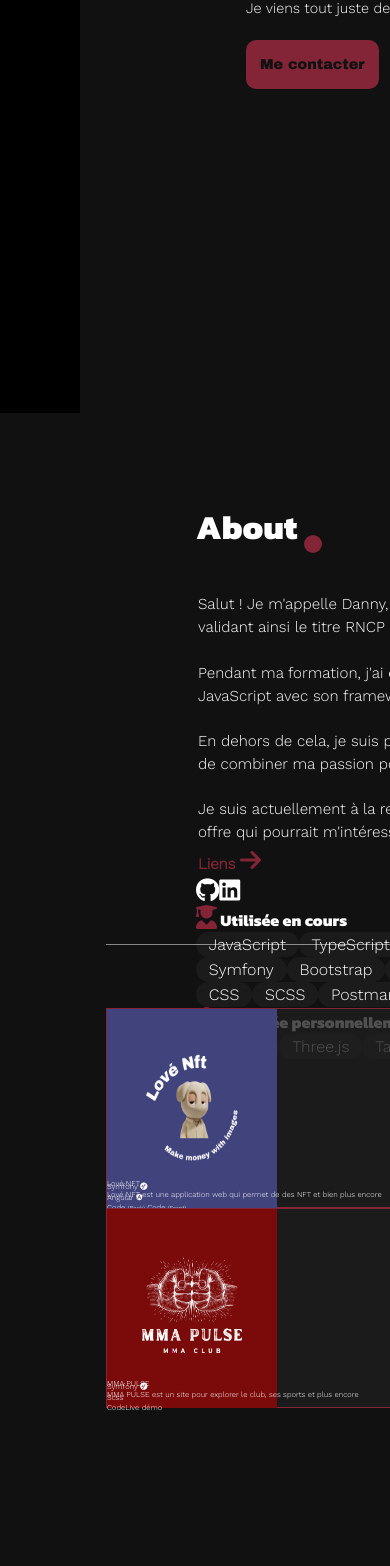
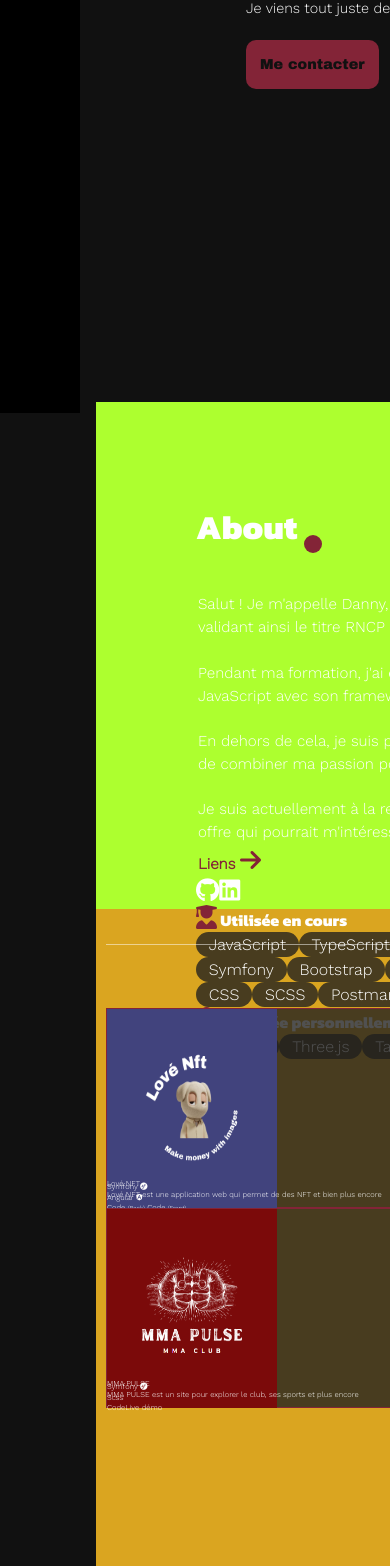
Before and after one commit to DannyUprajay/portfolio, a React (Vite) app: page / in a window 390 px wide. Shown: the part 431-1997 px from the top of the page. Built offline with nearby package versions, Linux system fonts and the light colour scheme; a web font is replaced by a local one.

Commit message:
début du responsive

```diff
--- a/src/App.css
+++ b/src/App.css
@@ -195,6 +195,7 @@ h3{
 }
 
 .presentation{
+    background: greenyellow;
     padding: 100px;
     color: white;
     height: 90vh;
@@ -271,6 +272,8 @@ p {
 }
 
 .projet{
+    background: goldenrod;
+
     height: 90vh;
     /*background-color: red;*/
     margin-bottom: 300px;
@@ -293,6 +296,7 @@ p {
 
 #contact{
     /*background-color: #1b374e;*/
+    background: greenyellow;
 
     border: 1px solid #832437;
 }
```
